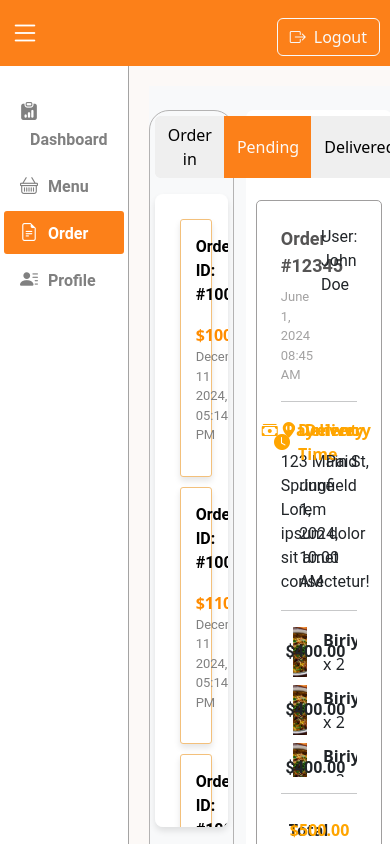
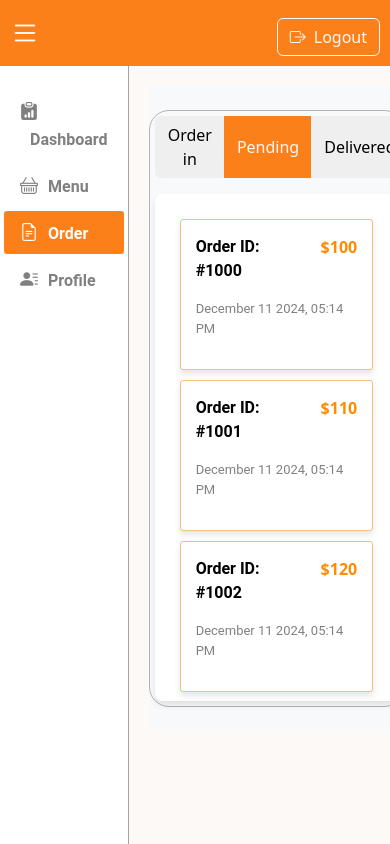
Before and after one commit to KesavanNanthagopal/react_setup, a React (Vite) app in the folder my-react-app/: page /order in a window 390 px wide. Shown: the top 844 px of the page. Built offline with nearby package versions, Linux system fonts and the light colour scheme.

Commit message:
mobile order changes

```diff
--- a/my-react-app/src/assets/css/style.css
+++ b/my-react-app/src/assets/css/style.css
@@ -455,7 +455,7 @@
   background-color: #efefef;
 }
 .order-row{
-  height: 100% !important;
+  height: 80% !important;
 }
 .order-btn-active{
   color: #fcf9f7 !important;
@@ -534,3 +534,10 @@
   border-radius: 5px;
   margin: 10px;
 }
+.order-mobile-height{
+  max-height: 60vh;
+}
+
+.order-web-height{
+  max-height: 40vw !important;
+}
--- /dev/null
+++ b/my-react-app/src/component/OrderPopup.tsx
@@ -0,0 +1,147 @@
+import moment from "moment";
+import biryani from "../assets/images/biryani.jpg";
+
+const OrderDetailsPopup = ({ show, onClose }: any) => {
+    const orderId = "12345";
+    const userName = "John Doe";
+    const orderDate = moment("2024-06-01T08:45:00").format("MMMM D, YYYY hh:mm A");
+
+    return (
+        <div
+            className={`modal fade ${show ? "show d-block" : "d-none"}`}
+            style={{ backgroundColor: "rgba(0, 0, 0, 0.5)" }}
+            role="dialog"
+        >
+            <div className="modal-dialog modal-lg" role="document">
+                <div className="modal-content">
+                    <div className="modal-header">
+                        <h5 className="modal-title">Order Details</h5>
+                        <button
+                            type="button"
+                            className="btn-close"
+                            onClick={onClose}
+                            aria-label="Close"
+                        ></button>
+                    </div>
+                    <div className="modal-body">
+                        <div className="order-details-content">
+                            <div className="row p-4">
+                                <div className="order-details-mid-container">
+                                    <div className="row">
+                                        <div className="col-12 col-sm-4 d-flex flex-column align-items-start mb-3">
+                                            <span className="order-details-id mb-2">Order #{orderId}</span>
+                                            <span className="order-details-date">{orderDate}</span>
+                                        </div>
+                                        <div className="col-12 col-sm-4 ms-auto d-flex">
+                                            <span className="order-details-user">User: {userName}</span>
+                                        </div>
+                                    </div>
+                                    <hr />
+                                    <div className="row">
+                                        <div className="col-12 col-sm-12 mb-2">
+                                            <div
+                                                className="d-flex align-items-center"
+                                                style={{ color: "orange" }}
+                                            >
+                                                <i className="bi bi-geo-alt-fill me-2"></i>
+                                                <strong>Delivery</strong>
+                                            </div>
+                                            <div className="d-flex align-items-center">
+                                                <span>
+                                                    123 Main St, Springfield Lorem ipsum dolor sit
+                                                    amet consectetur!
+                                                </span>
+                                            </div>
+                                        </div>
+
+                                        <div className="col-12 col-sm-12 mb-2">
+                                            <div
+                                                className="d-flex align-items-center"
+                                                style={{ color: "orange" }}
+                                            >
+                                                <i className="bi bi-clock-fill me-2"></i>
+                                                <strong>Delivery Time</strong>
+                                            </div>
+                                            <div className="d-flex align-items-center">
+                                                <span>June 1, 2024, 10:00 AM</span>
+                                            </div>
+                                        </div>
+
+                                        <div className="col-12 col-sm-12 mb-2">
+                                            <div
+                                                className="d-flex align-items-center"
+                                                style={{ color: "orange" }}
+                                            >
+                                                <i className="bi bi-cash-stack me-2"></i>
+                                                <strong>Payment</strong>
+                                            </div>
+                                            <div className="d-flex align-items-center">
+                                                <span>Paid</span>
+                                            </div>
+                                        </div>
+                                    </div>
+                                    <hr />
+                                    <div
+                                        className="container"
+                                        style={{ maxHeight: "150px", overflowY: "auto" }}
+                                    >
+                                        {[...Array(3)].map((_, index) => (
+                                            <div className="row mb-2" key={index}>
+                                                <div className="col-6">
+                                                    <div className="d-flex align-items-center">
+                                                        <img
+                                                            src={biryani}
+                                                            alt="Menu Item"
+                                                            className="img-fluid me-3"
+                                                            style={{
+                                                                width: "50px",
+                                                                height: "50px",
+                                                                objectFit: "cover",
+                                                            }}
+                                                        />
+                                                        <div>
+                                                            <div>
+                                                                <strong>Biriyani</strong>
+                                                            </div>
+                                                            <div>x 2</div>
+                                                        </div>
+                                                    </div>
+                                                </div>
+                                                <div className="col-6 d-flex align-items-center justify-content-end">
+                                                    <span className="fw-bold">$400.00</span>
+                                                </div>
+                                            </div>
+                                        ))}
+                                    </div>
+                                    <hr />
+                                    <div className="row p-2">
+                                        <div className="col-6 d-flex align-items-center">
+                                            <strong>Total</strong>
+                                        </div>
+
+                                        <div className="col-6 d-flex align-items-center justify-content-end">
+                                            <strong
+                                                className="fw-bold"
+                                                style={{ color: "orange" }}
+                                            >
+                                                $500.00
+                                            </strong>
+                                        </div>
+                                    </div>
+                                </div>
+                            </div>
+                        </div>
+                    </div>
+                    <div className="modal-footer">
+                        <div className="order-button-container">
+                            <button className="order-reject-button">Reject Order</button>
+                            <button className="order-accept-button">Accept Order</button>
+                        </div>
+                    </div>
+                </div>
+            </div>
+        </div>
+    );
+};
+
+export default OrderDetailsPopup;
--- a/my-react-app/src/container/Orders.tsx
+++ b/my-react-app/src/container/Orders.tsx
@@ -1,24 +1,48 @@
-import { useState } from "react";
+import { useEffect, useState } from "react";
 import moment from 'moment';
 import biryani from '../assets/images/biryani.jpg';
-
+import OrderDetailsPopup from "../component/OrderPopup";
 
 const OrderScreen = () => {
     const [activeTab, setActiveTab] = useState("Pending");
-
     const [activeOrderIndex, setActiveOrderIndex] = useState(null);
+    const [isMobilePage, setMobilePage] = useState(false);
+    const [showOrderPopup, setShowOrderPopup] = useState(false);
 
     const orderId = '12345';
     const userName = 'John Doe';
     const orderDate = moment('2024-06-01T08:45:00').format('MMMM D, YYYY hh:mm A');
 
+
+    useEffect(() => {
+        handleResize()
+        window.addEventListener("resize", handleResize);
+        return () => {
+            window.removeEventListener("resize", handleResize);
+        };
+    }, []);
+
     const handleOrderClick = (index: any) => {
         setActiveOrderIndex(index === activeOrderIndex ? null : index);
+
+        if(isMobilePage){
+            setShowOrderPopup(true)
+        }else{
+            setActiveOrderIndex(index === activeOrderIndex ? null : index);
+        }
     };
+    const handleResize = () => {
+        setMobilePage(window.innerWidth < 600)
+    };
+
+    const onClose=()=>[
+        setShowOrderPopup(false)
+    ]
+
     return (
         <div className="container-fluid py-4 order-row order-overall-container">
             <div className="row order-row">
-                <div className="col-4 first-container">
+                <div className="col-12 col-md-4 first-container">
                     <div className="btn-group order-btn-group w-100 mb-3" role="group">
                         {[
                             { label: "Order in", key: "Order" },
@@ -36,13 +60,12 @@ const OrderScreen = () => {
                         ))}
                     </div>
 
-                    <div
-                        className="overflow-auto order-list"
-                    >
+                    <div className={`${isMobilePage?"order-mobile-height":"order-web-height"} overflow-auto order-list`}>
                         {[...Array(5)].map((_, index) => (
                             <div
                                 key={index}
                                 onClick={() => handleOrderClick(index)}
+                                className={`order-item ${activeOrderIndex === index ? "active" : ""}`}
                                 style={{
                                     backgroundColor: activeOrderIndex === index ? "#fef6e4" : "#ffffff",
                                     border: activeOrderIndex === index ? "1px solid #ff8c00" : "1px solid #f3c07b",
@@ -55,13 +78,11 @@ const OrderScreen = () => {
                             >
                                 <div className="row">
                                     <div className="col-8">
-                                        <div className="row">
                                         <p style={{ color: "black", fontWeight: "bold" }}>
                                             Order ID: #{1000 + index}
                                         </p>
                                     </div>
-                                    </div>
-                                    <div className="col-4 text-end" style={{ alignSelf: "flex-end", textAlign: "end", color: "#ff8c00", fontWeight: "bold" }}>
+                                    <div className="col-4 text-end" style={{ color: "#ff8c00", fontWeight: "bold" }}>
                                         <div>${100 + index * 10}</div>
                                     </div>
                                 </div>
@@ -72,8 +93,10 @@ const OrderScreen = () => {
                         ))}
                     </div>
                 </div>
-                <div className="col-8">
-                    <div className=" order-details-container h-100">
+                {
+                    !isMobilePage &&
+                    <div className="col-12 col-md-8">
+                        <div className="order-details-container h-100">
                             <div className="row">
                                 <div className="p-4">
                                     <h5 className="order-details-header">Order Details</h5>
@@ -83,17 +106,17 @@ const OrderScreen = () => {
                                 <div className="row p-4">
                                     <div className="order-details-mid-container">
                                         <div className="row">
-                                        <div className="col-4 d-flex flex-column align-items-start">
+                                            <div className="col-12 col-sm-4 d-flex flex-column align-items-start mb-3">
                                                 <span className="order-details-id mb-2">Order #{orderId}</span>
                                                 <span className="order-details-date">{orderDate}</span>
                                             </div>
-                                        <div className="col-4 ms-auto d-flex justify-content-end">
+                                            <div className="col-12 col-sm-4 ms-auto d-flex justify-content-end">
                                                 <span className="order-details-user">User: {userName}</span>
                                             </div>
                                         </div>
                                         <hr />
                                         <div className="row">
-                                        <div className="col-4">
+                                            <div className="col-12 col-sm-4">
                                                 <div className="d-flex align-items-center mb-2" style={{ color: 'orange' }}>
                                                     <i className="bi bi-geo-alt-fill me-2"></i>
                                                     <strong>Delivery</strong>
@@ -105,7 +128,7 @@ const OrderScreen = () => {
                                                 </div>
                                             </div>
 
-                                        <div className="col-4">
+                                            <div className="col-12 col-sm-4">
                                                 <div className="d-flex align-items-center justify-content-center mb-2" style={{ color: 'orange' }}>
                                                     <i className="bi bi-clock-fill me-2"></i>
                                                     <strong>Delivery Time</strong>
@@ -115,7 +138,7 @@ const OrderScreen = () => {
                                                 </div>
                                             </div>
 
-                                        <div className="col-4">
+                                            <div className="col-12 col-sm-4">
                                                 <div className="d-flex align-items-center justify-content-end mb-2" style={{ color: 'orange' }}>
                                                     <i className="bi bi-cash-stack me-2"></i>
                                                     <strong>Payment</strong>
@@ -127,7 +150,8 @@ const OrderScreen = () => {
                                         </div>
                                         <hr />
                                         <div className="container" style={{ maxHeight: '150px', overflowY: 'auto' }}>
-                                        <div className="row mb-2">
+                                            {[...Array(3)].map((_, index) => (
+                                                <div className="row mb-2" key={index}>
                                                     <div className="col-6">
                                                         <div className="d-flex align-items-center">
                                                             <img
@@ -146,46 +170,7 @@ const OrderScreen = () => {
                                                         <span className="fw-bold">$400.00</span>
                                                     </div>
                                                 </div>
-
-                                        <div className="row mb-2">
-                                            <div className="col-6">
-                                                <div className="d-flex align-items-center">
-                                                    <img
-                                                        src={biryani}
-                                                        alt="Menu Item"
-                                                        className="img-fluid me-3"
-                                                        style={{ width: '50px', height: '50px', objectFit: 'cover' }}
-                                                    />
-                                                    <div>
-                                                        <div><strong>Biriyani</strong></div>
-                                                        <div>x 2</div>
-                                                    </div>
-                                                </div>
-                                            </div>
-                                            <div className="col-6 d-flex align-items-center justify-content-end">
-                                                <span className="fw-bold">$400.00</span>
-                                            </div>
-                                        </div>
-
-                                        <div className="row mb-2">
-                                            <div className="col-6">
-                                                <div className="d-flex align-items-center">
-                                                    <img
-                                                        src={biryani}
-                                                        alt="Menu Item"
-                                                        className="img-fluid me-3"
-                                                        style={{ width: '50px', height: '50px', objectFit: 'cover' }}
-                                                    />
-                                                    <div>
-                                                        <div><strong>Biriyani</strong></div>
-                                                        <div>x 2</div>
-                                                    </div>
-                                                </div>
-                                            </div>
-                                            <div className="col-6 d-flex align-items-center justify-content-end">
-                                                <span className="fw-bold">$400.00</span>
-                                            </div>
-                                        </div>
+                                            ))}
                                         </div>
                                         <hr />
                                         <div className="row p-2">
@@ -194,26 +179,25 @@ const OrderScreen = () => {
                                             </div>
 
                                             <div className="col-6 d-flex align-items-center justify-content-end">
-                                            <strong className="fw-bold" style={{color:"orange"}}>$500.00</strong>
+                                                <strong className="fw-bold" style={{ color: "orange" }}>$500.00</strong>
                                             </div>
                                         </div>
-
                                     </div>
                                 </div>
                             </div>
                             <div className="row p-3">
                                 <div className="order-button-container">
-                                <button className="order-reject-button">
-                                    Reject Order
-                                </button>
-                                <button className="order-accept-button">
-                                    Accept Order
-                                </button>
+                                    <button className="order-reject-button">Reject Order</button>
+                                    <button className="order-accept-button">Accept Order</button>
                                 </div>
                             </div>
                         </div>
                     </div>
+                }
             </div>
+            {
+                showOrderPopup && <OrderDetailsPopup onClose={onClose} show={showOrderPopup}/>
+            }
         </div>
     );
 };
```
Lines whose indentation alone changed are shown as unchanged.
